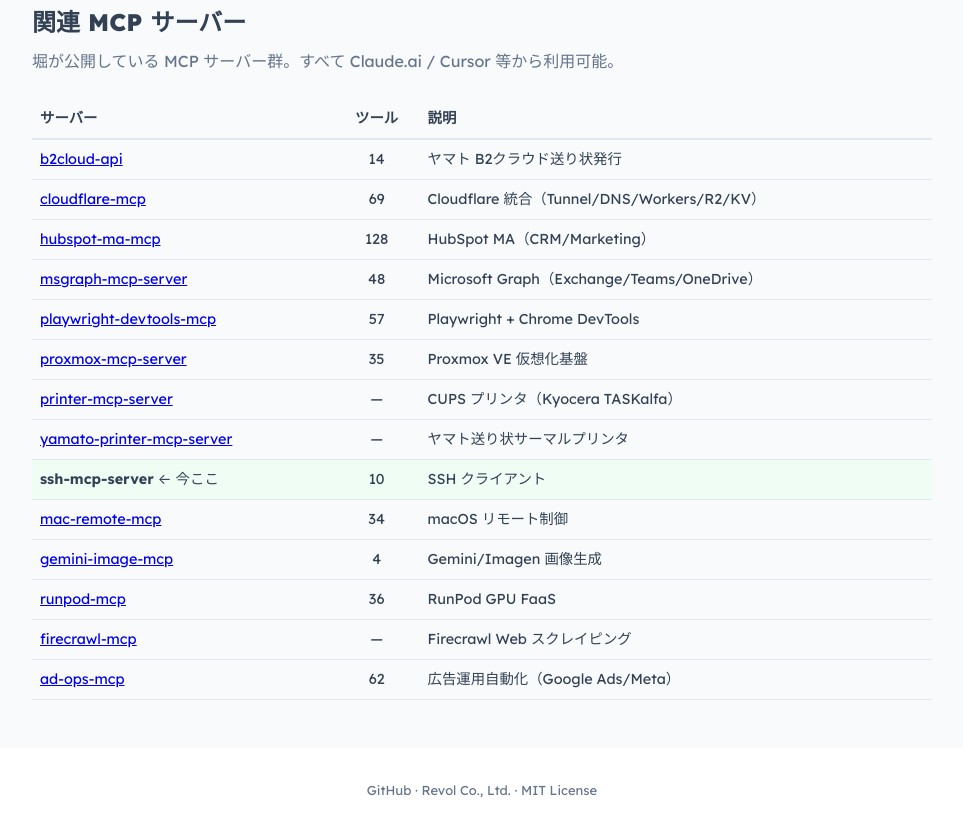
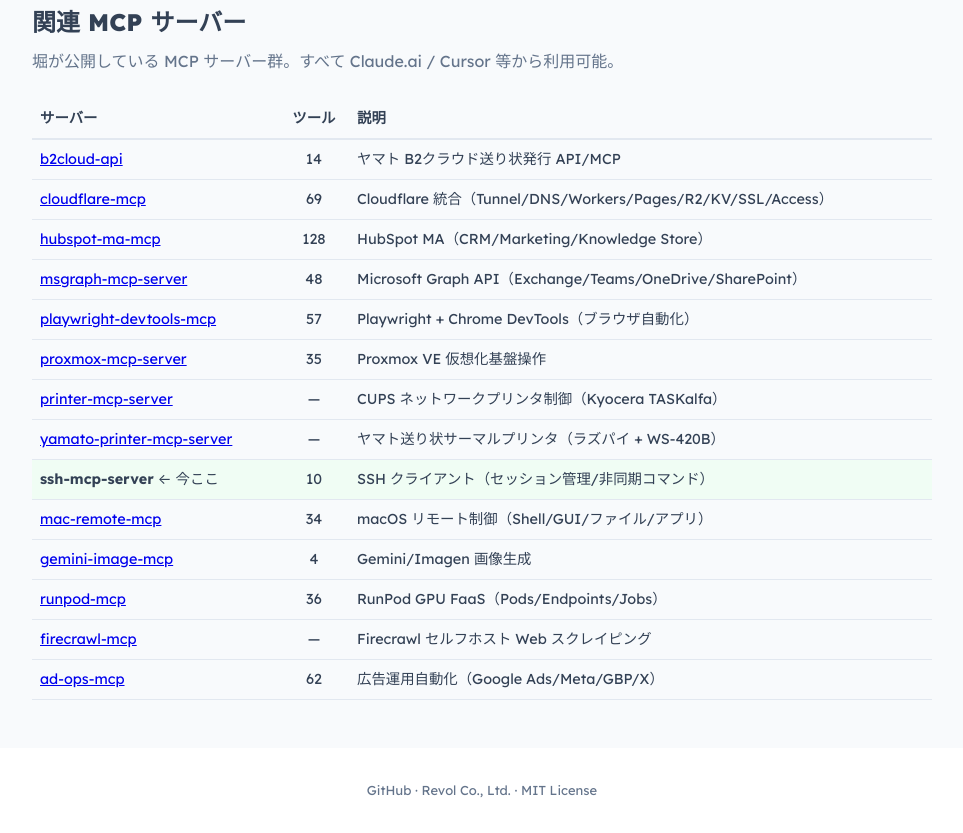
Before and after one commit to DaisukeHori/ssh-mcp-server, a website: page docs/index.html in a window 1280 px wide. Shown: the part 4598-5431 px from the top of the page, without its empty margins (158-1121 px from the left). Drawn offline with Linux system fonts and the light colour scheme.

```diff
--- a/docs/index.html
+++ b/docs/index.html
@@ -196,20 +196,20 @@
       <div style="overflow-x:auto;"><table style="width:100%;border-collapse:collapse;font-size:0.9em;">
         <thead><tr style="border-bottom:2px solid #e2e8f0;text-align:left;"><th style="padding:8px;">サーバー</th><th style="padding:8px;text-align:center;">ツール</th><th style="padding:8px;">説明</th></tr></thead>
         <tbody>
-          <tr style="border-bottom:1px solid #e2e8f0;"><td style="padding:8px;"><a href="https://daisukehori.github.io/b2cloud-api/">b2cloud-api</a></td><td style="text-align:center;">14</td><td style="padding:8px;">ヤマト B2クラウド送り状発行</td></tr>
-          <tr style="border-bottom:1px solid #e2e8f0;"><td style="padding:8px;"><a href="https://github.com/DaisukeHori/cloudflare-mcp">cloudflare-mcp</a></td><td style="text-align:center;">69</td><td style="padding:8px;">Cloudflare 統合（Tunnel/DNS/Workers/R2/KV）</td></tr>
-          <tr style="border-bottom:1px solid #e2e8f0;"><td style="padding:8px;"><a href="https://daisukehori.github.io/hubspot-ma-mcp/">hubspot-ma-mcp</a></td><td style="text-align:center;">128</td><td style="padding:8px;">HubSpot MA（CRM/Marketing）</td></tr>
-          <tr style="border-bottom:1px solid #e2e8f0;"><td style="padding:8px;"><a href="https://daisukehori.github.io/msgraph-mcp-server/">msgraph-mcp-server</a></td><td style="text-align:center;">48</td><td style="padding:8px;">Microsoft Graph（Exchange/Teams/OneDrive）</td></tr>
-          <tr style="border-bottom:1px solid #e2e8f0;"><td style="padding:8px;"><a href="https://daisukehori.github.io/playwright-devtools-mcp/">playwright-devtools-mcp</a></td><td style="text-align:center;">57</td><td style="padding:8px;">Playwright + Chrome DevTools</td></tr>
-          <tr style="border-bottom:1px solid #e2e8f0;"><td style="padding:8px;"><a href="https://daisukehori.github.io/proxmox-mcp-server/">proxmox-mcp-server</a></td><td style="text-align:center;">35</td><td style="padding:8px;">Proxmox VE 仮想化基盤</td></tr>
-          <tr style="border-bottom:1px solid #e2e8f0;"><td style="padding:8px;"><a href="https://daisukehori.github.io/printer-mcp-server/">printer-mcp-server</a></td><td style="text-align:center;">—</td><td style="padding:8px;">CUPS プリンタ（Kyocera TASKalfa）</td></tr>
-          <tr style="border-bottom:1px solid #e2e8f0;"><td style="padding:8px;"><a href="https://daisukehori.github.io/yamato-printer-mcp-server/">yamato-printer-mcp-server</a></td><td style="text-align:center;">—</td><td style="padding:8px;">ヤマト送り状サーマルプリンタ</td></tr>
-          <tr style="border-bottom:1px solid #e2e8f0;background:#f0fdf4;"><td style="padding:8px;"><strong>ssh-mcp-server</strong> ← 今ここ</td><td style="text-align:center;">10</td><td style="padding:8px;">SSH クライアント</td></tr>
-          <tr style="border-bottom:1px solid #e2e8f0;"><td style="padding:8px;"><a href="https://github.com/DaisukeHori/mac-remote-mcp">mac-remote-mcp</a></td><td style="text-align:center;">34</td><td style="padding:8px;">macOS リモート制御</td></tr>
+          <tr style="border-bottom:1px solid #e2e8f0;"><td style="padding:8px;"><a href="https://daisukehori.github.io/b2cloud-api/">b2cloud-api</a></td><td style="text-align:center;">14</td><td style="padding:8px;">ヤマト B2クラウド送り状発行 API/MCP</td></tr>
+          <tr style="border-bottom:1px solid #e2e8f0;"><td style="padding:8px;"><a href="https://github.com/DaisukeHori/cloudflare-mcp">cloudflare-mcp</a></td><td style="text-align:center;">69</td><td style="padding:8px;">Cloudflare 統合（Tunnel/DNS/Workers/Pages/R2/KV/SSL/Access）</td></tr>
+          <tr style="border-bottom:1px solid #e2e8f0;"><td style="padding:8px;"><a href="https://daisukehori.github.io/hubspot-ma-mcp/">hubspot-ma-mcp</a></td><td style="text-align:center;">128</td><td style="padding:8px;">HubSpot MA（CRM/Marketing/Knowledge Store）</td></tr>
+          <tr style="border-bottom:1px solid #e2e8f0;"><td style="padding:8px;"><a href="https://daisukehori.github.io/msgraph-mcp-server/">msgraph-mcp-server</a></td><td style="text-align:center;">48</td><td style="padding:8px;">Microsoft Graph API（Exchange/Teams/OneDrive/SharePoint）</td></tr>
+          <tr style="border-bottom:1px solid #e2e8f0;"><td style="padding:8px;"><a href="https://daisukehori.github.io/playwright-devtools-mcp/">playwright-devtools-mcp</a></td><td style="text-align:center;">57</td><td style="padding:8px;">Playwright + Chrome DevTools（ブラウザ自動化）</td></tr>
+          <tr style="border-bottom:1px solid #e2e8f0;"><td style="padding:8px;"><a href="https://daisukehori.github.io/proxmox-mcp-server/">proxmox-mcp-server</a></td><td style="text-align:center;">35</td><td style="padding:8px;">Proxmox VE 仮想化基盤操作</td></tr>
+          <tr style="border-bottom:1px solid #e2e8f0;"><td style="padding:8px;"><a href="https://daisukehori.github.io/printer-mcp-server/">printer-mcp-server</a></td><td style="text-align:center;">—</td><td style="padding:8px;">CUPS ネットワークプリンタ制御（Kyocera TASKalfa）</td></tr>
+          <tr style="border-bottom:1px solid #e2e8f0;"><td style="padding:8px;"><a href="https://daisukehori.github.io/yamato-printer-mcp-server/">yamato-printer-mcp-server</a></td><td style="text-align:center;">—</td><td style="padding:8px;">ヤマト送り状サーマルプリンタ（ラズパイ + WS-420B）</td></tr>
+          <tr style="border-bottom:1px solid #e2e8f0;background:#f0fdf4;"><td style="padding:8px;"><strong>ssh-mcp-server</strong> ← 今ここ</td><td style="text-align:center;">10</td><td style="padding:8px;">SSH クライアント（セッション管理/非同期コマンド）</td></tr>
+          <tr style="border-bottom:1px solid #e2e8f0;"><td style="padding:8px;"><a href="https://github.com/DaisukeHori/mac-remote-mcp">mac-remote-mcp</a></td><td style="text-align:center;">34</td><td style="padding:8px;">macOS リモート制御（Shell/GUI/ファイル/アプリ）</td></tr>
           <tr style="border-bottom:1px solid #e2e8f0;"><td style="padding:8px;"><a href="https://daisukehori.github.io/gemini-image-mcp/">gemini-image-mcp</a></td><td style="text-align:center;">4</td><td style="padding:8px;">Gemini/Imagen 画像生成</td></tr>
-          <tr style="border-bottom:1px solid #e2e8f0;"><td style="padding:8px;"><a href="https://github.com/DaisukeHori/runpod-mcp">runpod-mcp</a></td><td style="text-align:center;">36</td><td style="padding:8px;">RunPod GPU FaaS</td></tr>
-          <tr style="border-bottom:1px solid #e2e8f0;"><td style="padding:8px;"><a href="https://daisukehori.github.io/firecrawl-mcp/">firecrawl-mcp</a></td><td style="text-align:center;">—</td><td style="padding:8px;">Firecrawl Web スクレイピング</td></tr>
-          <tr style="border-bottom:1px solid #e2e8f0;"><td style="padding:8px;"><a href="https://github.com/DaisukeHori/ad-ops-mcp">ad-ops-mcp</a></td><td style="text-align:center;">62</td><td style="padding:8px;">広告運用自動化（Google Ads/Meta）</td></tr>
+          <tr style="border-bottom:1px solid #e2e8f0;"><td style="padding:8px;"><a href="https://github.com/DaisukeHori/runpod-mcp">runpod-mcp</a></td><td style="text-align:center;">36</td><td style="padding:8px;">RunPod GPU FaaS（Pods/Endpoints/Jobs）</td></tr>
+          <tr style="border-bottom:1px solid #e2e8f0;"><td style="padding:8px;"><a href="https://daisukehori.github.io/firecrawl-mcp/">firecrawl-mcp</a></td><td style="text-align:center;">—</td><td style="padding:8px;">Firecrawl セルフホスト Web スクレイピング</td></tr>
+          <tr style="border-bottom:1px solid #e2e8f0;"><td style="padding:8px;"><a href="https://github.com/DaisukeHori/ad-ops-mcp">ad-ops-mcp</a></td><td style="text-align:center;">62</td><td style="padding:8px;">広告運用自動化（Google Ads/Meta/GBP/X）</td></tr>
         </tbody></table></div>
     </div>
   </section>
```
Also changed, not shown: README.md.
